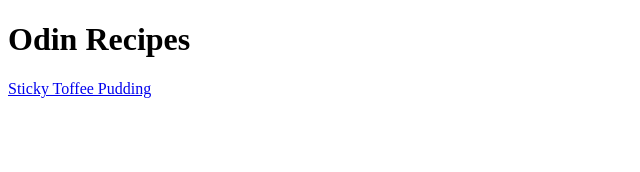
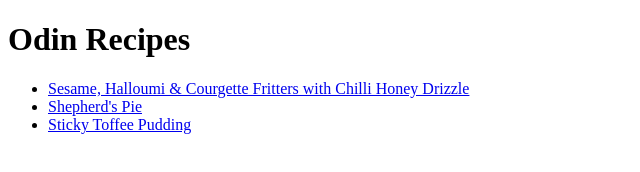
Before and after one commit to Lawlor-C/odin-recipes, a plain HTML site: page index.html in a window 1280 px wide. Shown: the whole page, without its empty margins (0-640 px from the left). Drawn offline with Linux system fonts and the light colour scheme.

Commit message:
Created links to all recipe pages

```diff
--- a/index.html
+++ b/index.html
@@ -7,7 +7,12 @@
 </head>
 <body>
     <h1>Odin Recipes</h1>
-    <a href="recipes/s-t-pud.html">Sticky Toffee Pudding</a>
+        <ul>
+            <li><a href="recipes/courgfritt.html">Sesame, Halloumi & Courgette Fritters with Chilli Honey Drizzle</a></li>
+            <li><a href="recipes/shep-pie.html">Shepherd's Pie</a></li>
+            <li><a href="recipes/s-t-pud.html">Sticky Toffee Pudding</a></li>
+        </ul>
+
 
 </body>
 </html>
```
